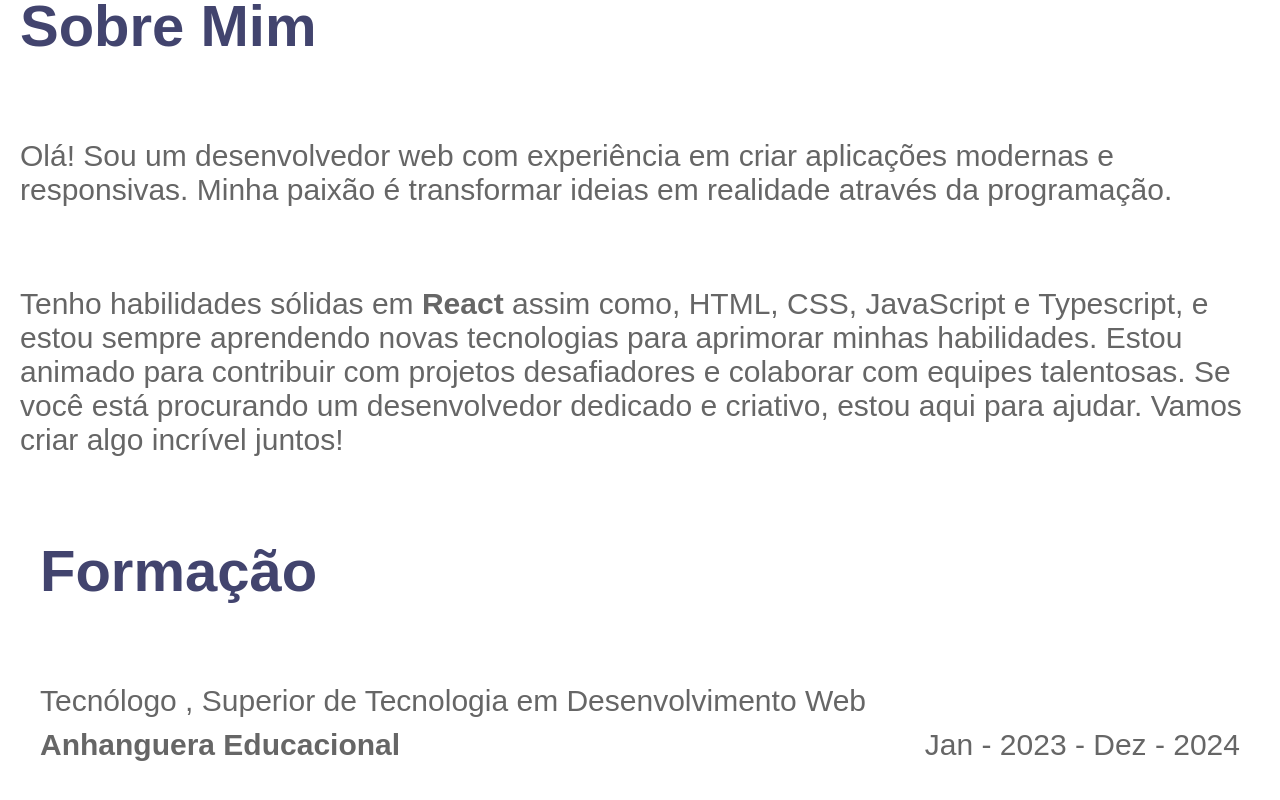
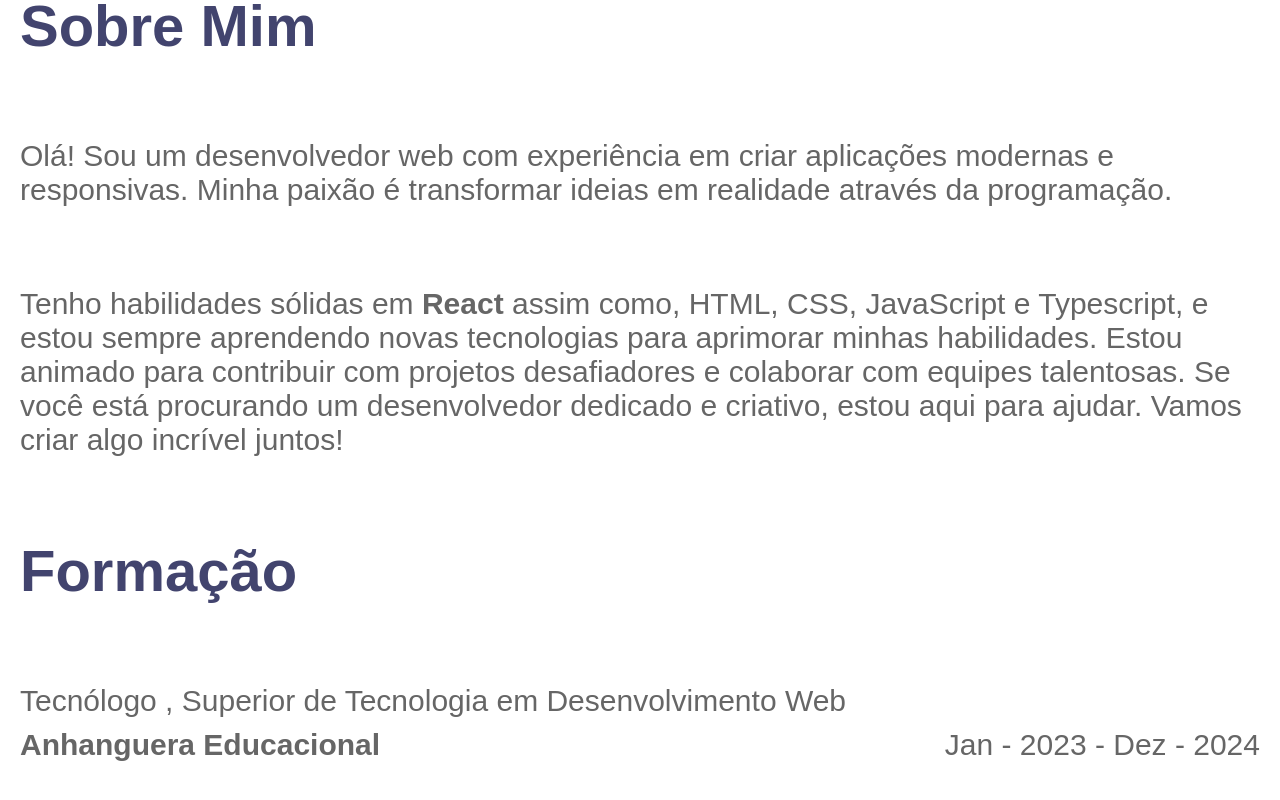
Before and after one commit to guiestrela/portfolioWebDev, a React (Vite) app: page /SobreMin in a window 1280 px wide. Shown: the part 348-1148 px from the top of the page. Built offline with nearby package versions, Linux system fonts and the light colour scheme.

Commit message:
style(AboutMe): adjust padding on AboutMe component
- Updated paddingTotal prop value.

```diff
--- a/src/assets/components/AboutMe/index.tsx
+++ b/src/assets/components/AboutMe/index.tsx
@@ -49,7 +49,7 @@ function AboutMe() {
 
                         <DivContainerText
                         flexdirection="column"
-                        paddingTotal="80px 20px">
+                        paddingTotal="80px 0px">
                             <Title
                                 fontfamily="Roboto"
                                 fontsize="58px"
```
